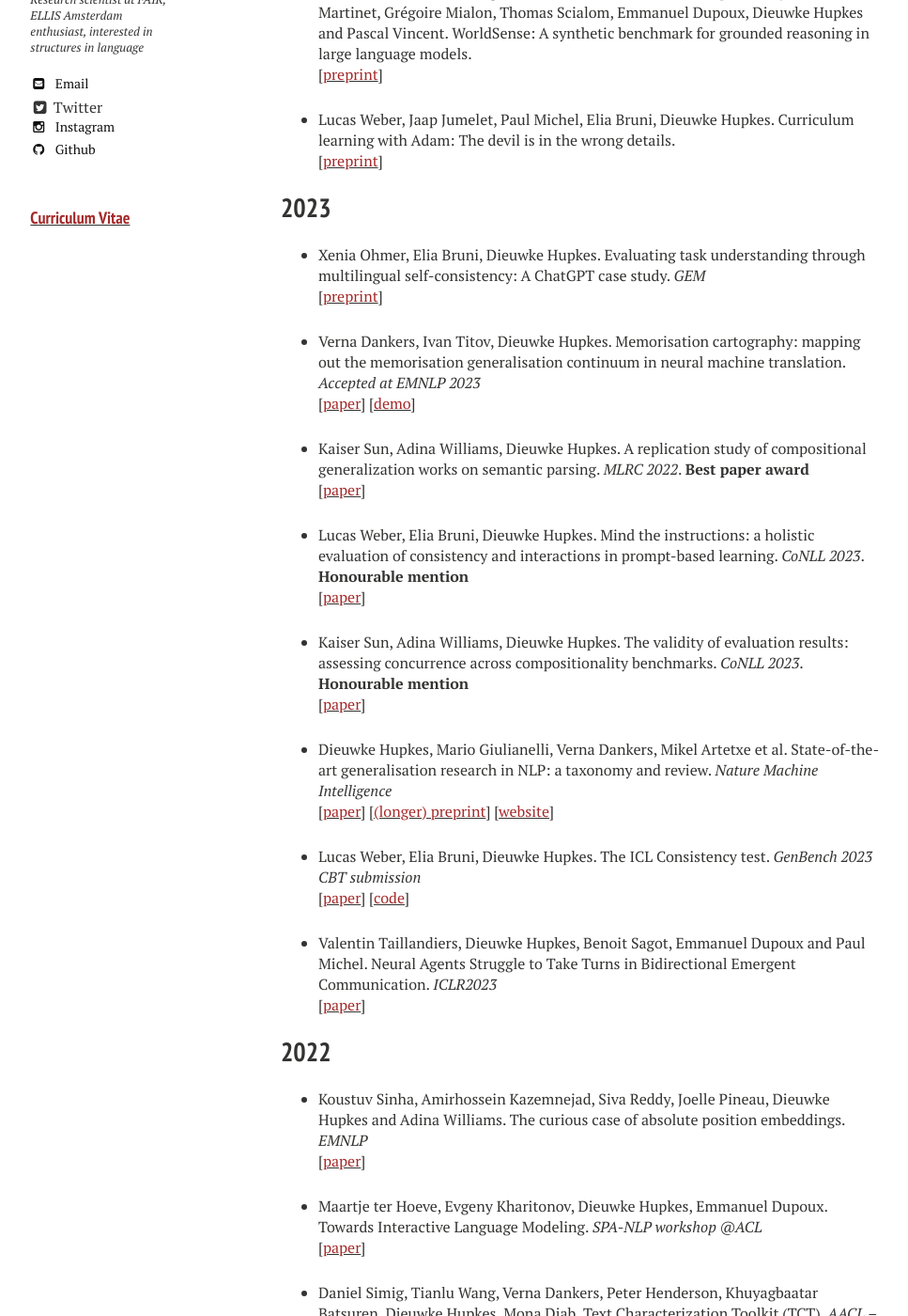
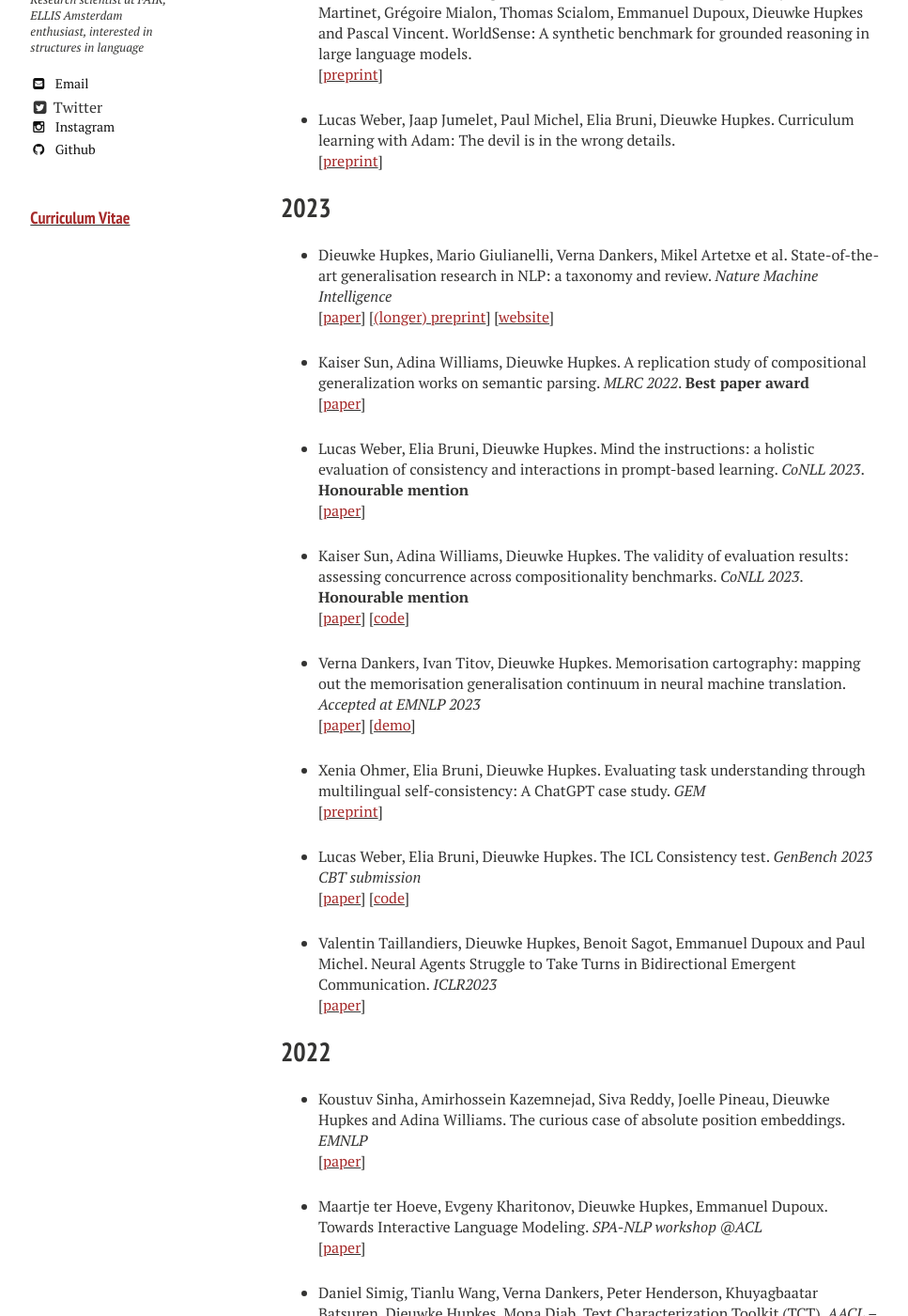
Before and after one commit to dieuwkehupkes/dieuwkehupkes.github.io, a Jekyll site: the page built from publications.md, in a window 1280 px wide and 1400 px high, scrolled down 1253 px. Shown: the whole window at 94% size, without its empty margins (21-988 px from the left). Built offline with Jekyll 4.4.1, drawn with Linux system fonts in a browser that asks for light colours; nearby versions of some CDN libraries; part of the change alters nothing that is shown.

Commit message:
Update publications

```diff
--- a/publications.md
+++ b/publications.md
@@ -23,12 +23,10 @@ You can also find me on <a href="https://scholar.google.com/citations?user=tAtSM
 
 ## 2023
 
-* Xenia Ohmer, Elia Bruni, Dieuwke Hupkes. Evaluating task understanding through multilingual self-consistency: A ChatGPT case study. *GEM*\\
-\[[<font color="brown">preprint</font>](https://arxiv.org/abs/2305.11662){:target="blank"}\]
-
-* Verna Dankers, Ivan Titov, Dieuwke Hupkes. Memorisation cartography: mapping out the memorisation generalisation continuum in neural machine translation. *Accepted at EMNLP 2023* \\
-\[[<font color="brown">paper</font>](https://aclanthology.org/2023.emnlp-main.518/){:target="blank"}\]
-\[[<font color="brown">demo</font>](https://memorisation-mt-demo.github.io/memorisation-mt-demo/demo.html){:target="blank"}\]
+* Dieuwke Hupkes, Mario Giulianelli, Verna Dankers, Mikel Artetxe et al. State-of-the-art generalisation research in NLP: a taxonomy and review. *Nature Machine Intelligence* \\
+\[[<font color="brown">paper</font>](https://www.nature.com/articles/s42256-023-00729-y){:target="blank"}\]
+\[[<font color="brown">(longer) preprint</font>](https://arxiv.org/abs/2210.03050){:target="blank"}\]
+\[[<font color="brown">website</font>](https://genbench.org/visualisations/){:target="blank"}\]
 
 * Kaiser Sun, Adina Williams, Dieuwke Hupkes. A replication study of compositional generalization works on semantic parsing. *MLRC 2022*. **Best paper award**  \\
 \[[<font color="brown">paper</font>](https://github.com/ReScience/MLRC/blob/main/2022/44/article.pdf){:target="blank"}\]
@@ -38,11 +36,14 @@ You can also find me on <a href="https://scholar.google.com/citations?user=tAtSM
 
 * Kaiser Sun, Adina Williams, Dieuwke Hupkes. The validity of evaluation results: assessing concurrence across compositionality benchmarks. *CoNLL 2023*. **Honourable mention**\\
 \[[<font color="brown">paper</font>](https://aclanthology.org/2023.conll-1.19/){:target="blank"}\]
+\[[<font color="brown">code</font>](https://github.com/facebookresearch/CompositionalityValidity){:target="blank"}\]
 
-* Dieuwke Hupkes, Mario Giulianelli, Verna Dankers, Mikel Artetxe et al. State-of-the-art generalisation research in NLP: a taxonomy and review. *Nature Machine Intelligence* \\
-\[[<font color="brown">paper</font>](https://www.nature.com/articles/s42256-023-00729-y){:target="blank"}\]
-\[[<font color="brown">(longer) preprint</font>](https://arxiv.org/abs/2210.03050){:target="blank"}\]
-\[[<font color="brown">website</font>](https://genbench.org/visualisations/){:target="blank"}\]
+* Verna Dankers, Ivan Titov, Dieuwke Hupkes. Memorisation cartography: mapping out the memorisation generalisation continuum in neural machine translation. *Accepted at EMNLP 2023* \\
+\[[<font color="brown">paper</font>](https://aclanthology.org/2023.emnlp-main.518/){:target="blank"}\]
+\[[<font color="brown">demo</font>](https://memorisation-mt-demo.github.io/memorisation-mt-demo/demo.html){:target="blank"}\]
+
+* Xenia Ohmer, Elia Bruni, Dieuwke Hupkes. Evaluating task understanding through multilingual self-consistency: A ChatGPT case study. *GEM*\\
+\[[<font color="brown">preprint</font>](https://arxiv.org/abs/2305.11662){:target="blank"}\]
 
 * Lucas Weber, Elia Bruni, Dieuwke Hupkes. The ICL Consistency test. *GenBench 2023 CBT submission* \\
 \[[<font color="brown">paper</font>](https://arxiv.org/abs/2312.04945){:target="blank"}\]
```
